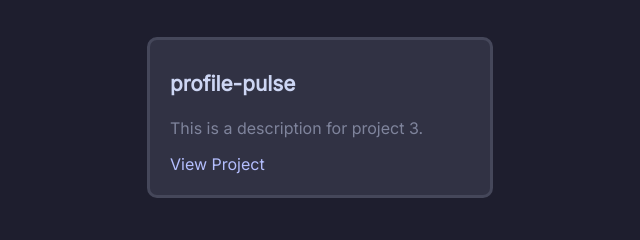
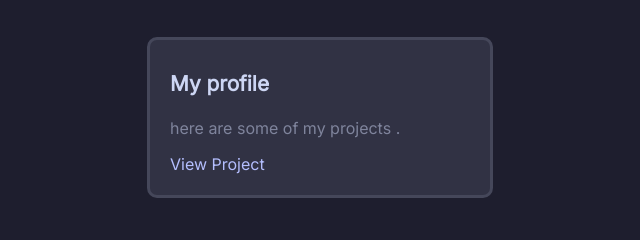
Before and after one commit to masterhiten183/masterhiten183, a plain HTML site: page index.html in a window 1280 px wide. Shown: the part 1605-1845 px from the top of the page, 320-960 px from the left. Drawn offline with Linux system fonts and the light colour scheme.

Commit message:
Add files via upload

```diff
--- a/index.html
+++ b/index.html
@@ -81,14 +81,14 @@
       <section id="projects">
         <div class="projects">
           <div class="project">
-            <h3>profile-pulse</h3>
+            <h3>My profile</h3>
 
             <!-- This paragraph defines the project description. -->
-            <p>This is a description for project 3.</p>
+            <p> here are some of my projects .</p>
 
             <!-- This anchor tag provides a link to the project's GitHub repository. -->
             <a
-              href="https://github.com/CSI-Bennett-University/profile-pulse"
+              href="https://github.com/masterhiten183?tab=repositories"
               style="color: #b4befe; text-decoration: none"
             >
               <!-- This is because the GitHub repository contains the project's source code. -->
```
